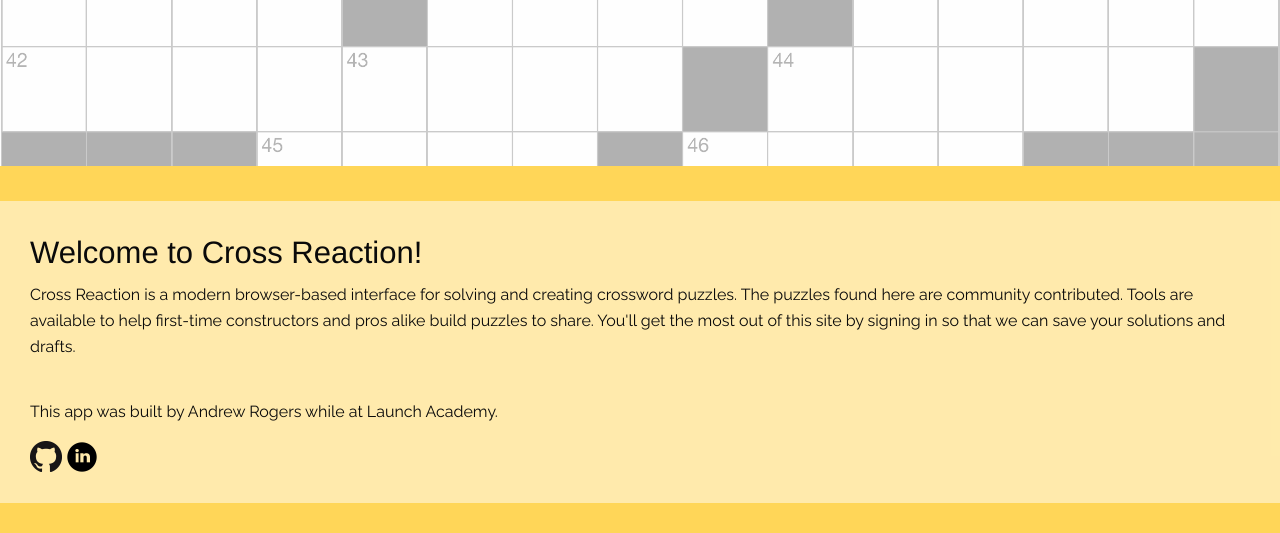
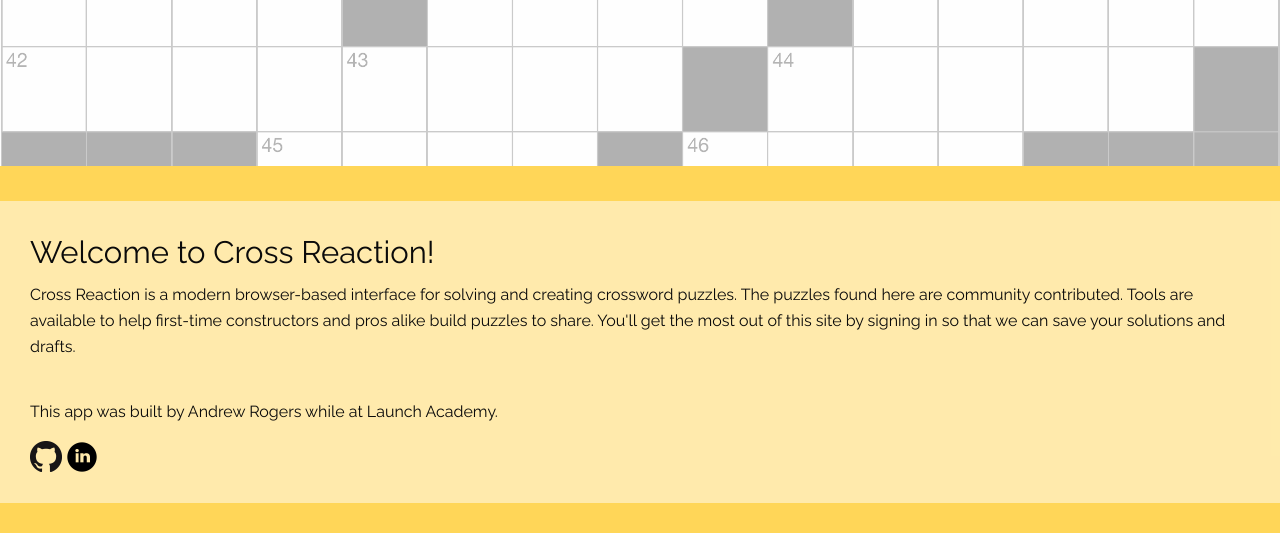
Before and after one commit to andrewprogers/crossword-react-on-rails, a Rails app: page / in a window 1280 px wide. Shown: the part 561-1094 px from the top of the page. Run offline with Rails 7, Linux system fonts and the light colour scheme; style sheets or scripts are compiled from the project's sources.

Commit message:
Fix fonts

```diff
--- a/app/assets/stylesheets/layouts.css
+++ b/app/assets/stylesheets/layouts.css
@@ -1,3 +1,7 @@
+h1, h2, h3, h4, h5, h6, body {
+  font-family: 'raleway';
+}
+
 .top {
   background-color: #EEE;
   overflow: hidden;
--- a/app/assets/stylesheets/react_app_styles.css
+++ b/app/assets/stylesheets/react_app_styles.css
@@ -1,7 +1,6 @@
 body {
   margin: 0;
   padding: 0;
-  font-family: 'Raleway', sans-serif;
 }
 
 .App ::selection {
@@ -265,7 +264,7 @@ input#title-input.editable::selection {
 /*-------------*/
 
 .clue-editor-row .clue-gridnum {
-  font-family: courier, monospace;
+  font-family: 'Roboto Mono', courier, monospace;
 }
 
 .clue-editor-row input {
@@ -274,6 +273,7 @@ input#title-input.editable::selection {
   border: none;
   padding-left: 2em;
   margin-left: -1.7em;
+  font-family: 'Roboto Mono', courier, monospace;
 }
 
 .clue-editor-row input:focus {
--- a/app/views/layouts/application.html.erb
+++ b/app/views/layouts/application.html.erb
@@ -5,6 +5,7 @@
     <%= csrf_meta_tags %>
 
     <link href="https://fonts.googleapis.com/css?family=Raleway" rel="stylesheet">
+    <link href="https://fonts.googleapis.com/css?family=Roboto+Mono:300" rel="stylesheet">
     <%= stylesheet_link_tag    'application', media: 'all' %>
     <%= javascript_include_tag 'application' %>
   </head>
```
